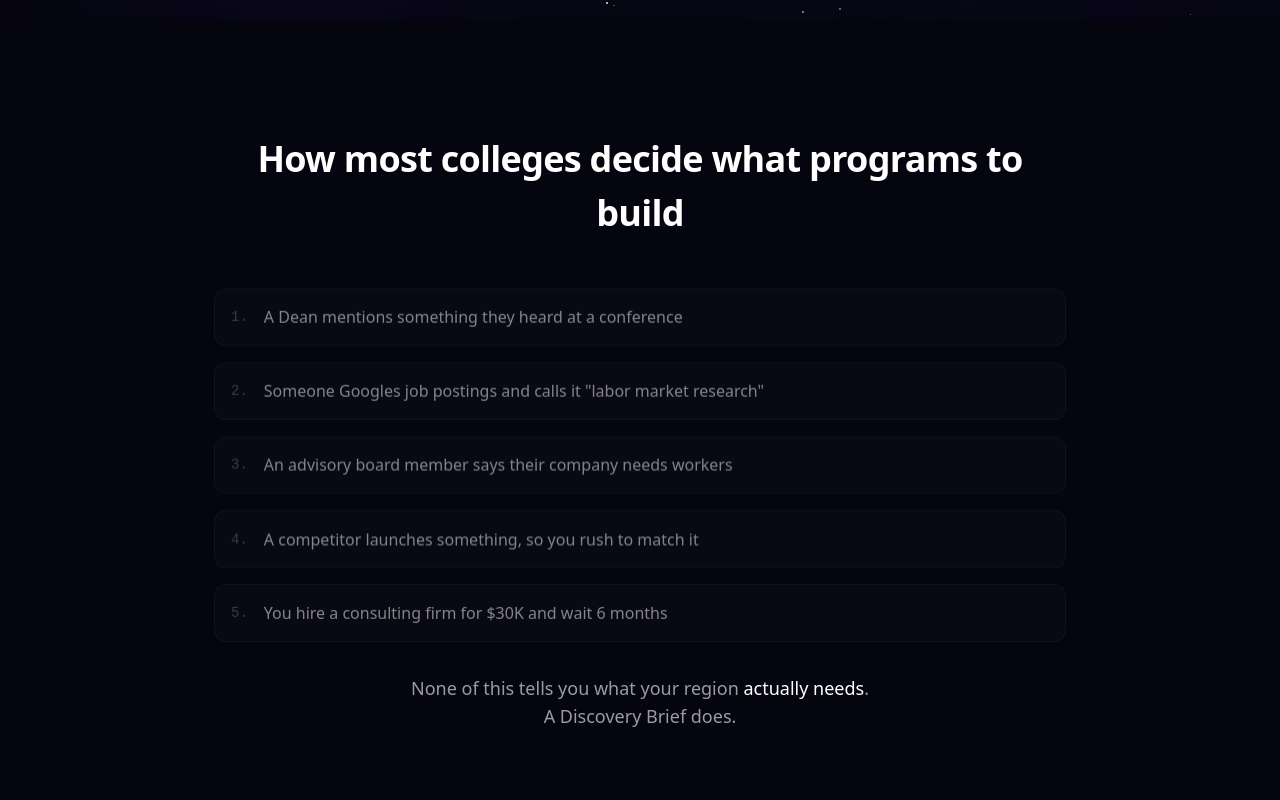
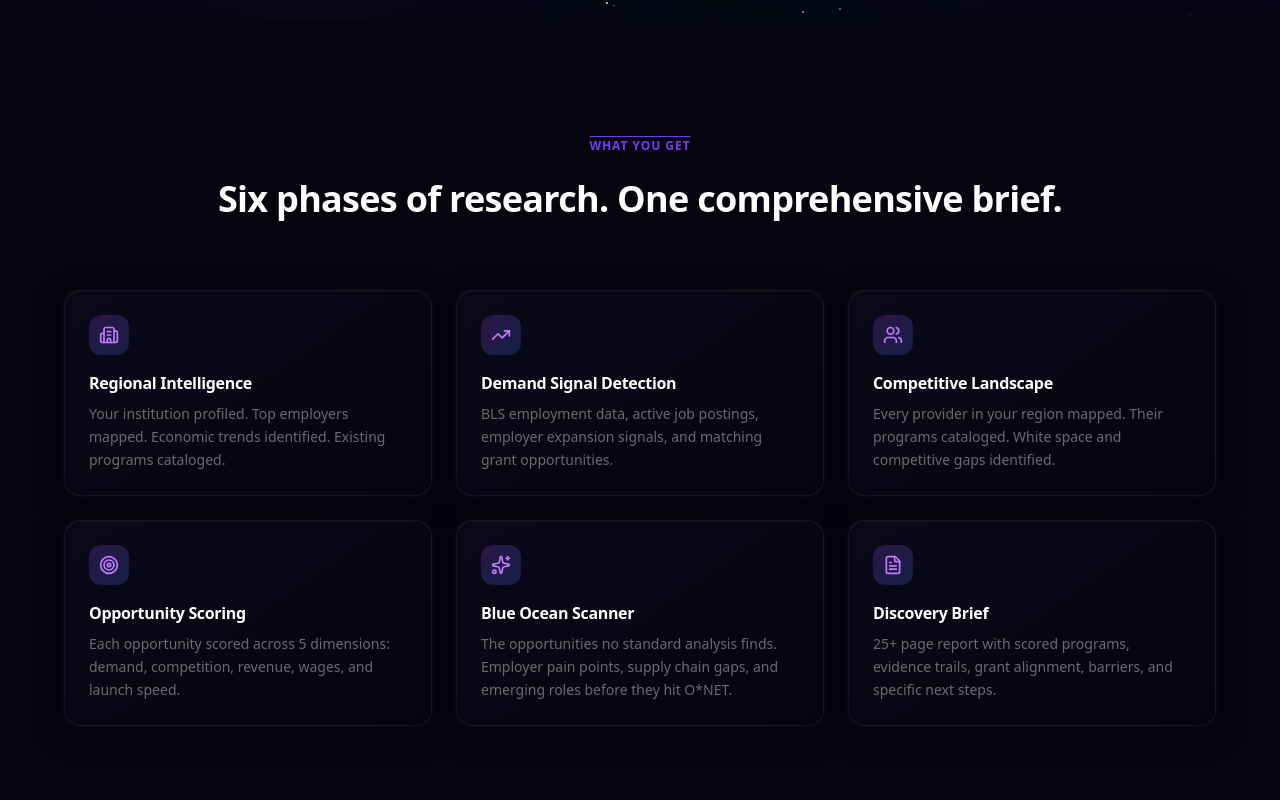
Before and after one commit to wspanic201/workforce-intelligence, a Next.js app: page /discover in a window 1280 px wide. Shown: the part 540-1340 px from the top of the page. Built offline with nearby package versions, Linux system fonts and the light colour scheme.

Commit message:
Remove problem section from Discovery page

```diff
--- a/app/discover/page.tsx
+++ b/app/discover/page.tsx
@@ -64,46 +64,6 @@ export default function DiscoverPage() {
                 </button>
               </Link>
             </div>
-          </AnimateOnScroll>
-        </div>
-      </section>
-
-      {/* ===== THE PROBLEM ===== */}
-      <section className="relative py-20 md:py-28">
-        <div className="max-w-[900px] mx-auto px-6">
-          <AnimateOnScroll variant="fade-up">
-            <h2
-              className="font-heading font-bold text-white text-center mb-12"
-              style={{ fontSize: 'clamp(1.5rem, 2.5vw + 0.5rem, 2.25rem)' }}
-            >
-              How most colleges decide what programs to build
-            </h2>
-          </AnimateOnScroll>
-
-          <StaggerChildren stagger={100} variant="fade-up" className="space-y-4">
-            {[
-              'A Dean mentions something they heard at a conference',
-              'Someone Googles job postings and calls it "labor market research"',
-              'An advisory board member says their company needs workers',
-              'A competitor launches something, so you rush to match it',
-              'You hire a consulting firm for $30K and wait 6 months',
-            ].map((item, i) => (
-              <div
-                key={i}
-                className="flex items-start gap-4 p-4 rounded-lg bg-white/[0.02] border border-white/[0.04]"
-              >
-                <span className="text-white/20 font-mono text-sm mt-0.5">{i + 1}.</span>
-                <p className="text-white/50">{item}</p>
-              </div>
-            ))}
-          </StaggerChildren>
-
-          <AnimateOnScroll variant="fade-up" delay={200}>
-            <p className="mt-8 text-center text-white/60 text-lg">
-              None of this tells you what your region <span className="text-white font-medium">actually needs</span>.
-              <br />
-              A Discovery Brief does.
-            </p>
           </AnimateOnScroll>
         </div>
       </section>
```
